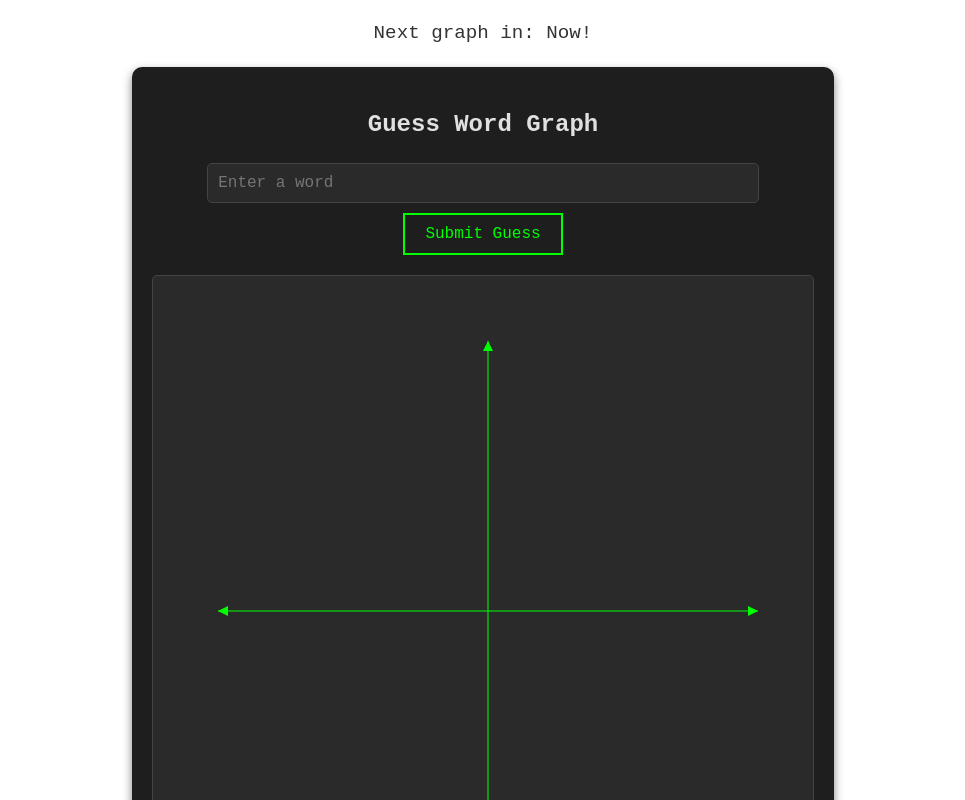
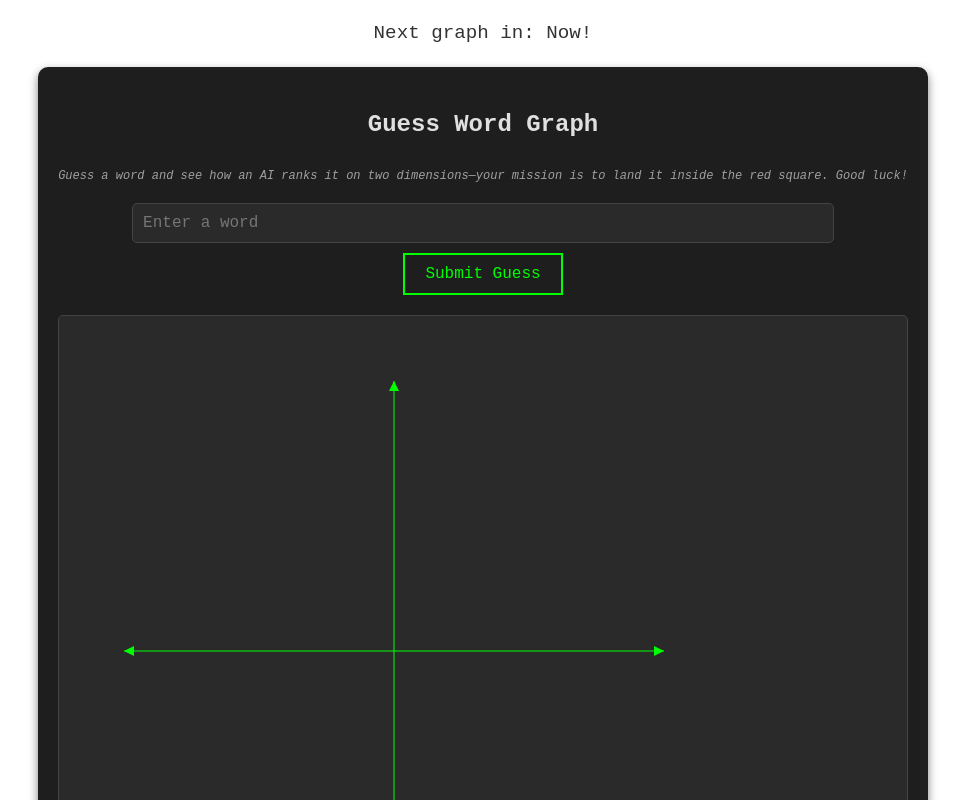
Before and after one commit to BenLirio/word-guess-client, a React (Vite) app: page / in a window 1280 px wide. Shown: the top 800 px of the page, without its empty margins (157-1122 px from the left). Built offline with nearby package versions, Linux system fonts and the light colour scheme; no server answers.

Commit message:
add instructions

```diff
--- a/src/components/GuessWordGraph.css
+++ b/src/components/GuessWordGraph.css
@@ -76,3 +76,10 @@ button:hover:not(:disabled) {
   padding: 10px;
   background-color: #2a2a2a; /* Dark background for the graph container */
 }
+
+.container p em {
+  font-size: 12px; /* Smaller font size */
+  color: #a0a0a0; /* Less prominent light gray color */
+  font-style: italic; /* Keep the italic style */
+  margin-bottom: 15px; /* Add some spacing below */
+}
--- a/src/components/GuessWordGraph.tsx
+++ b/src/components/GuessWordGraph.tsx
@@ -34,6 +34,12 @@ const GuessWordGraph: React.FC = () => {
   return (
     <div className="container">
       <h2>Guess Word Graph</h2>
+      <p>
+        <em>
+          Guess a word and see how an AI ranks it on two dimensions—your mission
+          is to land it inside the red square. Good luck!
+        </em>
+      </p>
       <div className="input-container">
         <input
           type="text"
```
